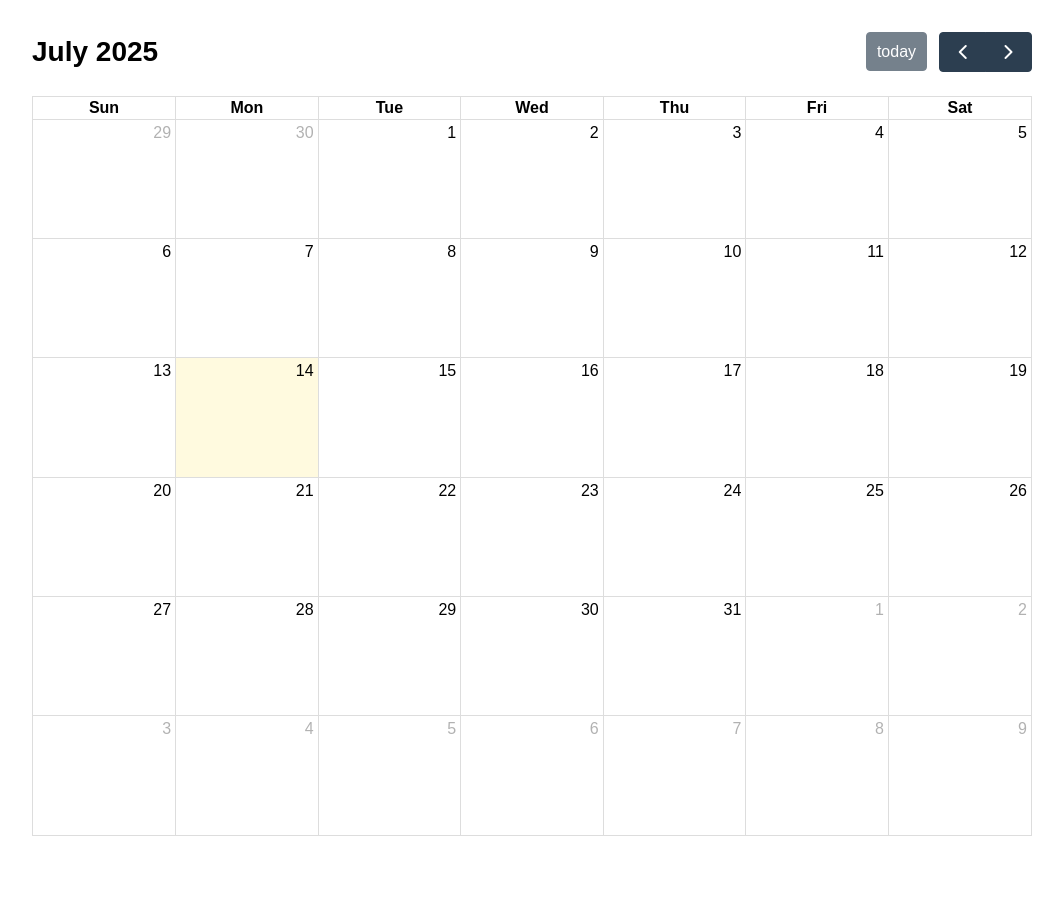
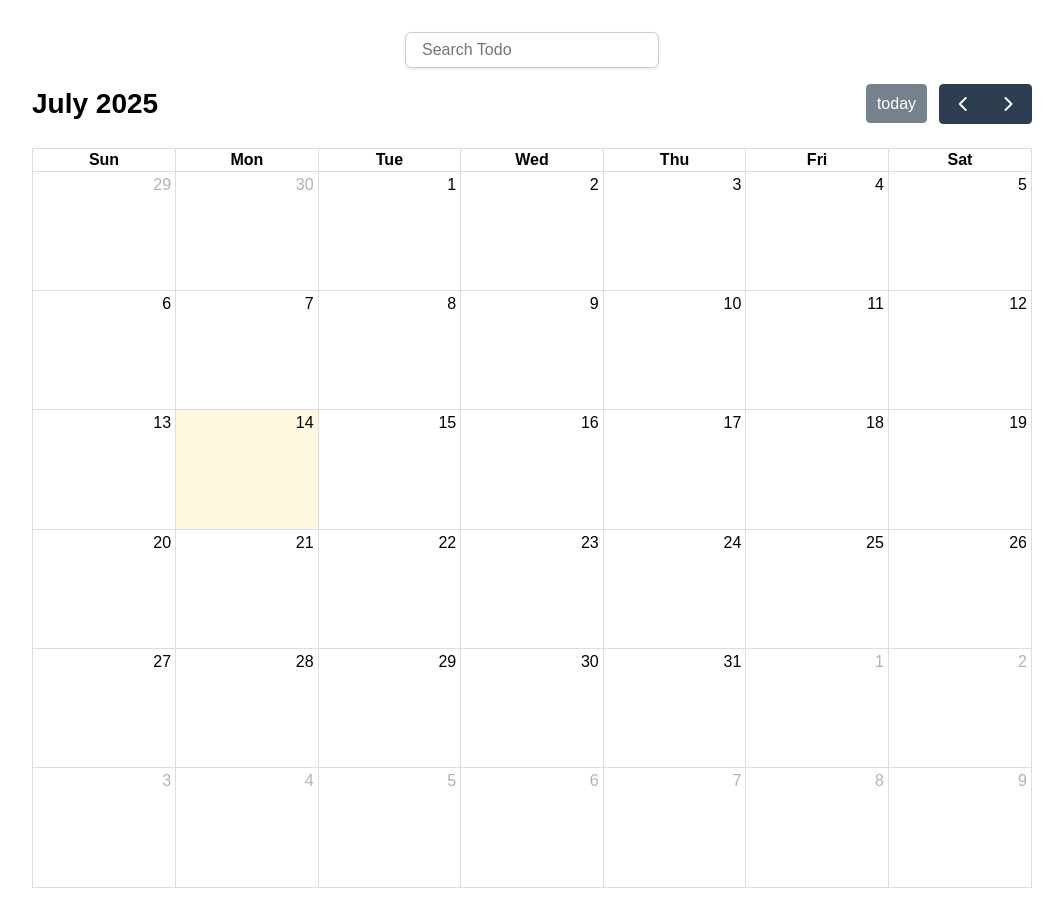
Before and after one commit to emjiZzz/todo_list_b1, a React (Vite) app: page / in a window 1280 px wide. Shown: the whole page, without its empty margins (108-1171 px from the left). Before the commit the page ends 868 px from the top, so only its background shows below. Built offline with nearby package versions, Linux system fonts and the light colour scheme.

Commit message:
Added Complete Calendar Search Function

```diff
--- a/src/components/Todos/CalendarPage.tsx
+++ b/src/components/Todos/CalendarPage.tsx
@@ -1,20 +1,19 @@
-// FILE: src/components/Todos/CalendarPage.tsx
-
-import React, { useEffect, useState } from 'react';
+import React, { useEffect, useRef, useState } from 'react';
 import { useNavigate } from 'react-router-dom';
 import FullCalendar from '@fullcalendar/react';
 import dayGridPlugin from '@fullcalendar/daygrid';
 import interactionPlugin from '@fullcalendar/interaction';
 import localforage from 'localforage';
-import { type Todo } from "../index"; // Fixed import
+import { type Todo } from "../index";
 import '../../index.css';
 
 const CalendarPage: React.FC = () => {
   const [todos, setTodos] = useState<Todo[]>([]);
-  const [currentDate] = useState(new Date());
+  const [searchTerm, setSearchTerm] = useState(""); // ADDED FEATURE
+  const [currentDate, setCurrentDate] = useState(new Date());
+  const calendarRef = useRef<any>(null);
   const navigate = useNavigate();
 
-  // load todos from local storage on component mount
   useEffect(() => {
     localforage.getItem('todo-20240703').then((values) => {
       if (values) {
@@ -23,51 +22,73 @@ const CalendarPage: React.FC = () => {
     });
   }, []);
 
-  // check if a given date falls within a task's start and end date range
+  const fuzzyMatch = (text: string, search: string) => {
+    return text.toLowerCase().includes(search.toLowerCase());
+  };
 
-  // create calendar events from todos for FullCalendar display
+  const matchedTodos = todos.filter(
+    (t) => !t.delete_flg && !t.completed_flg && fuzzyMatch(t.title, searchTerm)
+  );
+
+  // ADDED FEATURE Auto-jump to month of first matched task
+  useEffect(() => {
+    if (!searchTerm.trim()) return;
+
+    const firstMatch = matchedTodos[0];
+    if (firstMatch && calendarRef.current) {
+      calendarRef.current.getApi().gotoDate(firstMatch.start_date);
+    }
+  }, [searchTerm, todos]);
+
   const generateCalendarEvents = () => {
-    const events: any[] = [];
-
-    // only show active (not deleted or completed) tasks
-    todos
-      .filter((t) => !t.delete_flg && !t.completed_flg)
-      .forEach((task) => {
+    return matchedTodos.map((task) => {
       const endDate = new Date(task.scheduled_completion_date);
-
-        // create spanning event for the entire task duration
-        events.push({
+      return {
         id: String(task.id),
         title: task.title,
         start: task.start_date,
-          // add 1 day to end date for inclusive range (FullCalendar needs exclusive end)
-          end: new Date(endDate.getTime() + 24 * 60 * 60 * 1000).toISOString().split('T')[0],
+        end: new Date(endDate.getTime() + 86400000).toISOString().split('T')[0],
         allDay: true,
         color: '#007BFF'
+      };
     });
-      });
-
-    return events;
   };
 
   return (
     <div>
+      {/* ADDED FEATURE Search Bar */}
+      <div className="calendar-search-container">
+        <input
+          type="text"
+          placeholder="Search Todo"
+          value={searchTerm}
+          onChange={(e) => setSearchTerm(e.target.value)}
+          className="calendar-search-input"
+        />
+      </div>
+
+      {/* ADDED FEATURE Warning if no matching todos */}
+      {searchTerm.trim() !== "" && matchedTodos.length === 0 && (
+        <div className="search-warning">
+          No such task found for "{searchTerm}"
+        </div>
+      )}
+
+      {/*Calendar */}
       <FullCalendar
+        ref={calendarRef}
         plugins={[dayGridPlugin, interactionPlugin]}
         initialView="dayGridMonth"
+        initialDate={currentDate}
         events={generateCalendarEvents()}
         dateClick={(arg) => {
-          // manually format date to avoid timezone issues
           const year = arg.date.getFullYear();
           const month = String(arg.date.getMonth() + 1).padStart(2, '0');
           const day = String(arg.date.getDate()).padStart(2, '0');
-          const dateStr = `${year}-${month}-${day}`;
-
-          // navigate to todos page with selected date as query parameter
-          navigate(`/todos?date=${dateStr}`);
+          navigate(`/todos?date=${year}-${month}-${day}`);
         }}
-        initialDate={currentDate}
         headerToolbar={{ left: 'title', center: '', right: 'today prev,next' }}
+        datesSet={(arg) => setCurrentDate(arg.start)}
       />
     </div>
   );
--- a/src/index.css
+++ b/src/index.css
@@ -366,4 +366,34 @@ button[disabled] {
   box-sizing: border-box;
 }
 
+.calendar-search-container {
+  display: flex;
+  justify-content: center;
+  margin-bottom: 1rem;
+}
+
+.calendar-search-input {
+  width: 220px;
+  padding: 0.5em 1em;
+  font-size: 1em;
+  border: 1px solid #ccc;
+  border-radius: 6px;
+  box-shadow: 0 1px 3px rgba(0, 0, 0, 0.1);
+  outline: none;
+  transition: border 0.2s ease-in-out;
+}
+
+.calendar-search-input:focus {
+  border-color: orange;
+}
+
+/* ⚠️ Search warning message styling */
+.search-warning {
+  color: red;
+  font-weight: bold;
+  text-align: center;
+  margin-bottom: 1rem;
+}
+
+
 /* end here */
```
Lines whose indentation alone changed are shown as unchanged.
